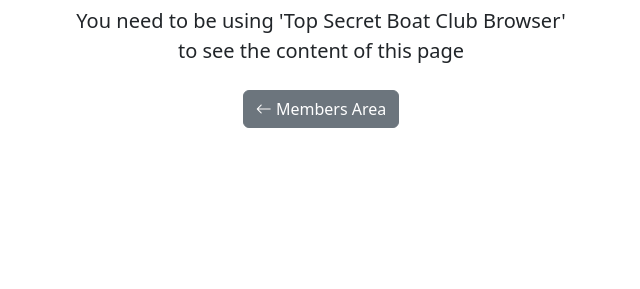
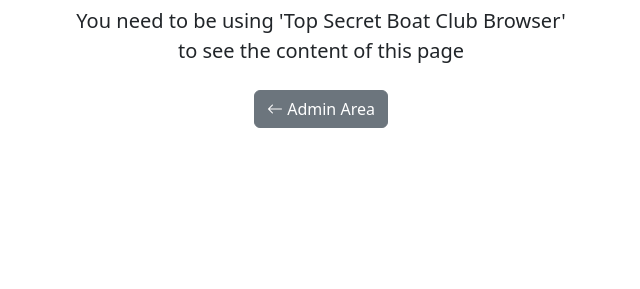
Before and after one commit to CyberSoc-Newcastle/sql-injection-competition, a Flask app: page /admin/secure in a window 1280 px wide. Shown: the part 212-501 px from the top of the page, without its empty margins (319-959 px from the left). Run offline with Flask 3, Linux system fonts and the light colour scheme; the visitor is signed in with stand-in values (Sample User, id 1).

Commit message:
Update unauthorised admin error page to link to admin area depending on role

```diff
--- a/templates/admin/msg.html
+++ b/templates/admin/msg.html
@@ -11,10 +11,17 @@
                     <div class="text-center my-5">
                         <h1 class="display-5 fw-bolder mb-2">{{ title }}</h1>
                         <p class="lead mb-4">{{ msg }}</p>
-                        <a class="btn btn-secondary" href="{{ url_for('members') }}">
-                            <i class="bi bi-arrow-left"></i>
-                            Members Area
-                        </a>
+                        {% if current_user.role == "admin" %}
+                            <a class="btn btn-secondary" href="{{ url_for('admin') }}">
+                                <i class="bi bi-arrow-left"></i>
+                                Admin Area
+                            </a>
+                        {% else %}
+                            <a class="btn btn-secondary" href="{{ url_for('members') }}">
+                                <i class="bi bi-arrow-left"></i>
+                                Members Area
+                            </a>
+                        {% endif %}
                     </div>
                 </div>
             </div>
```
